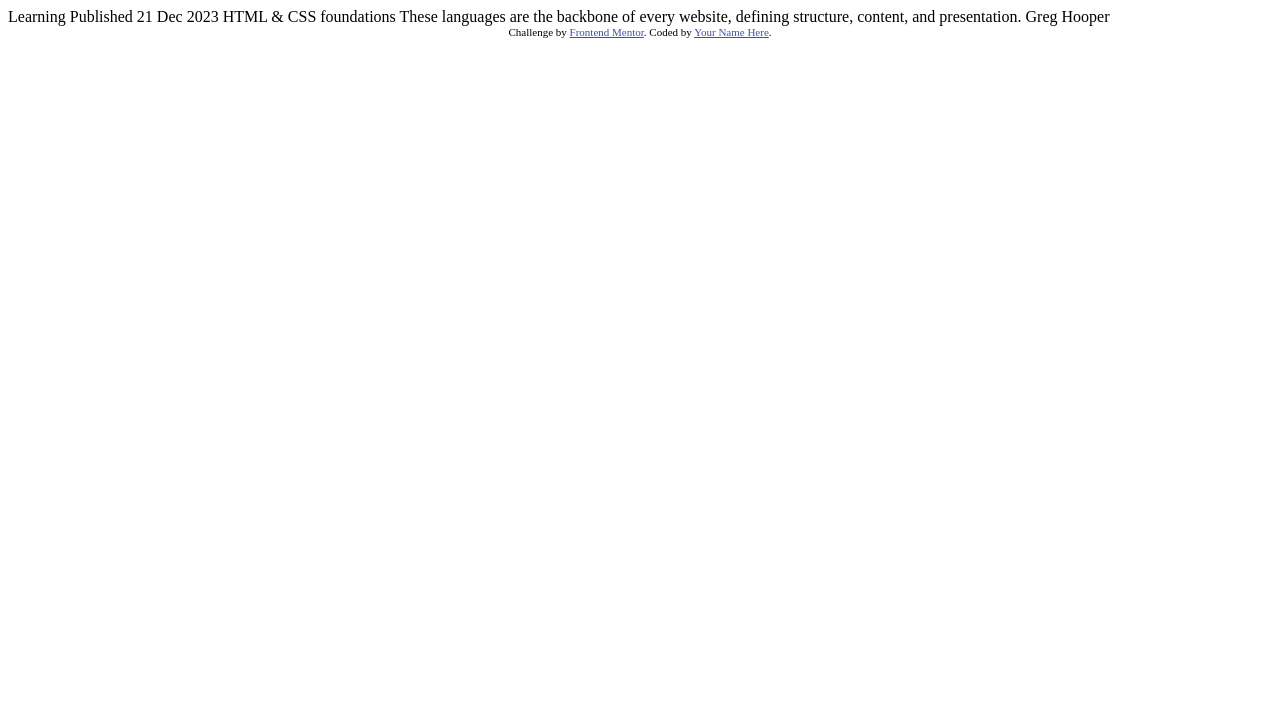
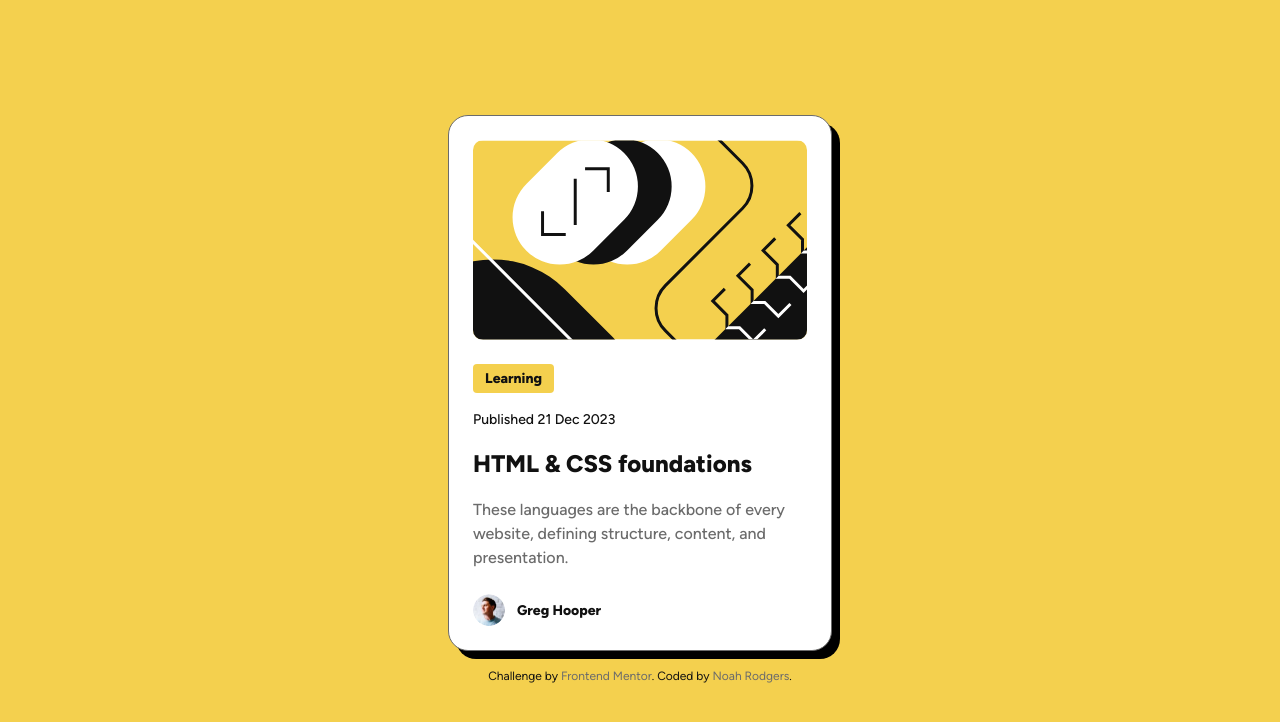
Before and after one commit to createdbynoah/FEM-blog-preview-card, a plain HTML site: page index.html in a window 1280 px wide. Drawn offline with Linux system fonts and the light colour scheme.

Commit message:
Add HTML structure and CSS styles for blog preview card

```diff
--- a/index.html
+++ b/index.html
@@ -1,34 +1,55 @@
 <!DOCTYPE html>
 <html lang="en">
   <head>
-  <meta charset="UTF-8">
-  <meta name="viewport" content="width=device-width, initial-scale=1.0"> <!-- displays site properly based on user's device -->
+    <meta charset="UTF-8" />
+    <meta name="viewport" content="width=device-width, initial-scale=1.0" />
+    <!-- displays site properly based on user's device -->
 
-  <link rel="icon" type="image/png" sizes="32x32" href="./assets/images/favicon-32x32.png">
+    <link
+      rel="icon"
+      type="image/png"
+      sizes="32x32"
+      href="./assets/images/favicon-32x32.png"
+    />
+    <link rel="stylesheet" href="./styles.css" />
 
     <title>Frontend Mentor | Blog preview card</title>
 
     <!-- Feel free to remove these styles or customise in your own stylesheet 👍 -->
-  <style>
-    .attribution { font-size: 11px; text-align: center; }
-    .attribution a { color: hsl(228, 45%, 44%); }
-  </style>
   </head>
   <body>
-
-  Learning
-
-  Published 21 Dec 2023
-
-  HTML & CSS foundations
-
-  These languages are the backbone of every website, defining structure, content, and presentation.
-
-  Greg Hooper
-
-  <div class="attribution">
-    Challenge by <a href="https://www.frontendmentor.io?ref=challenge" target="_blank">Frontend Mentor</a>.
-    Coded by <a href="#">Your Name Here</a>.
-  </div>
+    <main class="container">
+      <article class="card">
+        <figure class="card-image">
+          <img
+            src="./assets/images/illustration-article.svg"
+            alt="Article illustration"
+          />
+        </figure>
+        <section class="card-content">
+          <span class="tag meta-text font-bold">Learning</span>
+          <p class="meta-text">Published 21 Dec 2023</p>
+          <h1 class="card-title">HTML & CSS foundations</h1>
+          <p class="card-text">
+            These languages are the backbone of every website, defining
+            structure, content, and presentation.
+          </p>
+        </section>
+        <section class="card-author">
+          <img
+            class="author-avatar"
+            src="./assets/images/image-avatar.webp"
+            alt="Author avatar"
+          />
+          <p class="meta-text font-bold">Greg Hooper</p>
+        </section>
+      </article>
+      <footer class="attribution">
+        Challenge by
+        <a href="https://www.frontendmentor.io?ref=challenge" target="_blank"
+          >Frontend Mentor</a
+        >. Coded by <a href="https://noahrodgers.dev">Noah Rodgers</a>.
+      </footer>
+    </main>
   </body>
 </html>
--- /dev/null
+++ b/styles.css
@@ -0,0 +1,162 @@
+/* CSS Reset */
+*,
+*::before,
+*::after {
+  box-sizing: border-box;
+  margin: 0;
+  padding: 0;
+}
+
+:root {
+  --black: #000000;
+  --white: #ffffff;
+  --primary: #f4d04e;
+  --gray-950: #111111;
+  --gray-500: #6b6b6b;
+}
+
+@font-face {
+  font-family: 'Figtree';
+  src: url('./assets/fonts/Figtree-VariableFont_wght.ttf') format('truetype');
+  font-weight: 400 500 800;
+  font-style: normal;
+}
+
+html,
+body {
+  height: 100%;
+}
+
+body {
+  line-height: 1.5;
+  -webkit-font-smoothing: antialiased;
+  background: var(--primary);
+  color: var(--gray-950);
+  font-family: 'Figtree', sans-serif;
+}
+
+img,
+picture,
+video,
+canvas,
+svg {
+  display: block;
+  max-width: 100%;
+}
+
+input,
+button,
+textarea,
+select {
+  font: inherit;
+}
+
+a {
+  text-decoration: none;
+  color: inherit;
+}
+
+ul,
+ol {
+  list-style: none;
+}
+
+.container {
+  display: flex;
+  flex-direction: column;
+  align-items: center;
+  justify-content: center;
+  min-height: 100vh;
+  padding: 1rem;
+}
+
+.card {
+  display: flex;
+  flex-direction: column;
+  background-color: var(--white);
+  border-radius: 1.25rem;
+  border: solid 1px var(--gray-500);
+  box-shadow: 0.5rem 0.5rem 0 rgba(0, 0, 0, 1);
+  max-width: 384px;
+  overflow: hidden;
+  padding: 1.5rem;
+  gap: 1.5rem;
+}
+
+.card-image {
+  border-radius: 0.625rem;
+  width: 100%;
+  height: 200px;
+  object-fit: cover;
+  overflow: hidden;
+}
+
+.card-content {
+  display: flex;
+  flex-direction: column;
+  gap: 1rem;
+}
+
+.card-author {
+  display: flex;
+  flex-direction: row;
+  align-items: center;
+  gap: 0.75rem;
+}
+
+.card-author img {
+  width: 2rem;
+  height: 2rem;
+  border-radius: 50%;
+  object-fit: cover;
+}
+
+.meta-text {
+  font-size: clamp(0.75rem, 1vw + 0.5rem, 0.875rem);
+  color: var(--gray-950);
+  font-weight: 500;
+  line-height: 1.5;
+}
+
+.font-bold {
+  font-weight: 800;
+}
+
+h1.card-title {
+  font-size: clamp(1.25rem, 2vw + 0.5rem, 1.5rem);
+  color: var(--gray-950);
+  font-weight: 800;
+  line-height: 1.5;
+}
+
+.card-text {
+  font-size: clamp(0.875rem, 1vw + 0.5rem, 1rem);
+  color: var(--gray-500);
+  font-weight: 500;
+  line-height: 1.5;
+}
+
+.tag {
+  padding: 0.25rem 0.75rem;
+  background-color: var(--primary);
+  border-radius: 0.25rem;
+  display: inline-flex;
+  align-self: start;
+  align-items: center;
+  justify-content: center;
+}
+
+.attribution {
+  font-size: 0.75rem;
+  text-align: center;
+  margin-block-start: 1rem;
+  color: var(--gray-950);
+}
+
+.attribution a {
+  color: var(--gray-500);
+}
+
+.attribution a:hover {
+  text-decoration: underline;
+}
```
Lines whose indentation alone changed are shown as unchanged.
